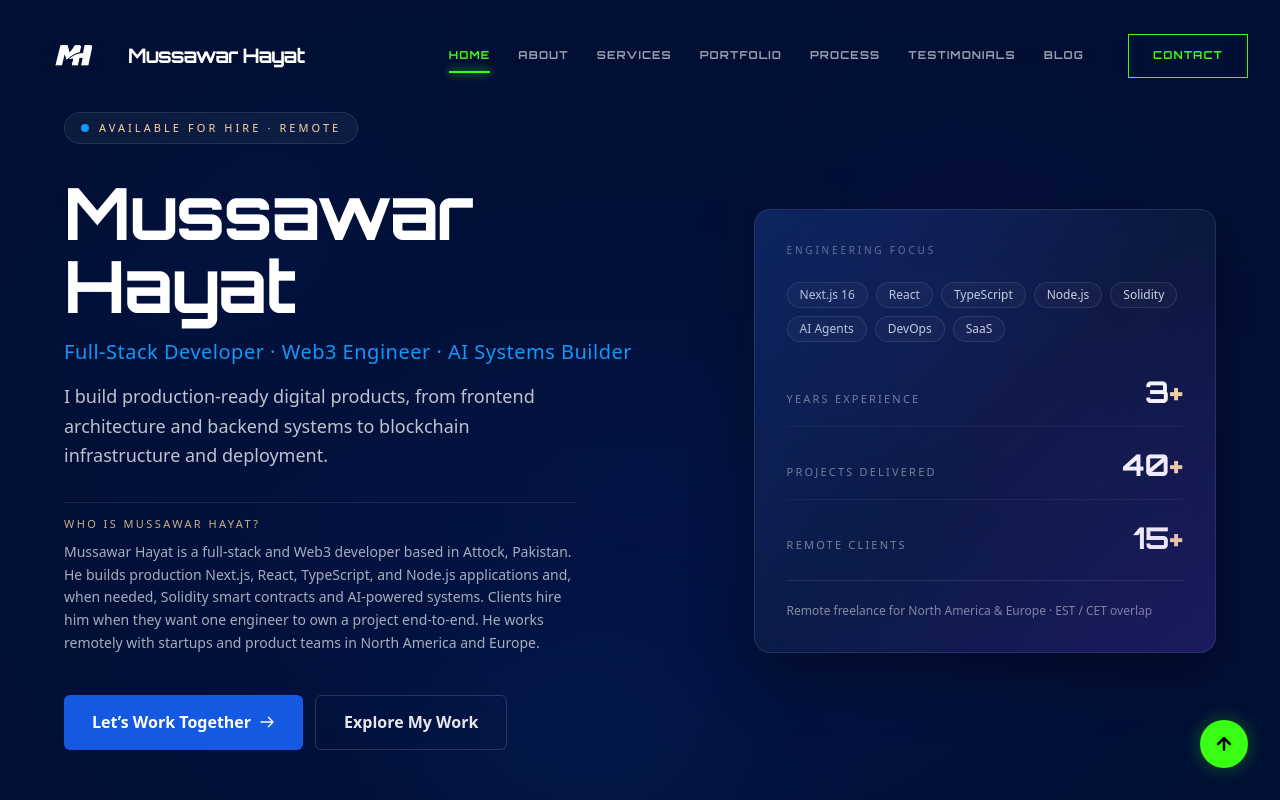
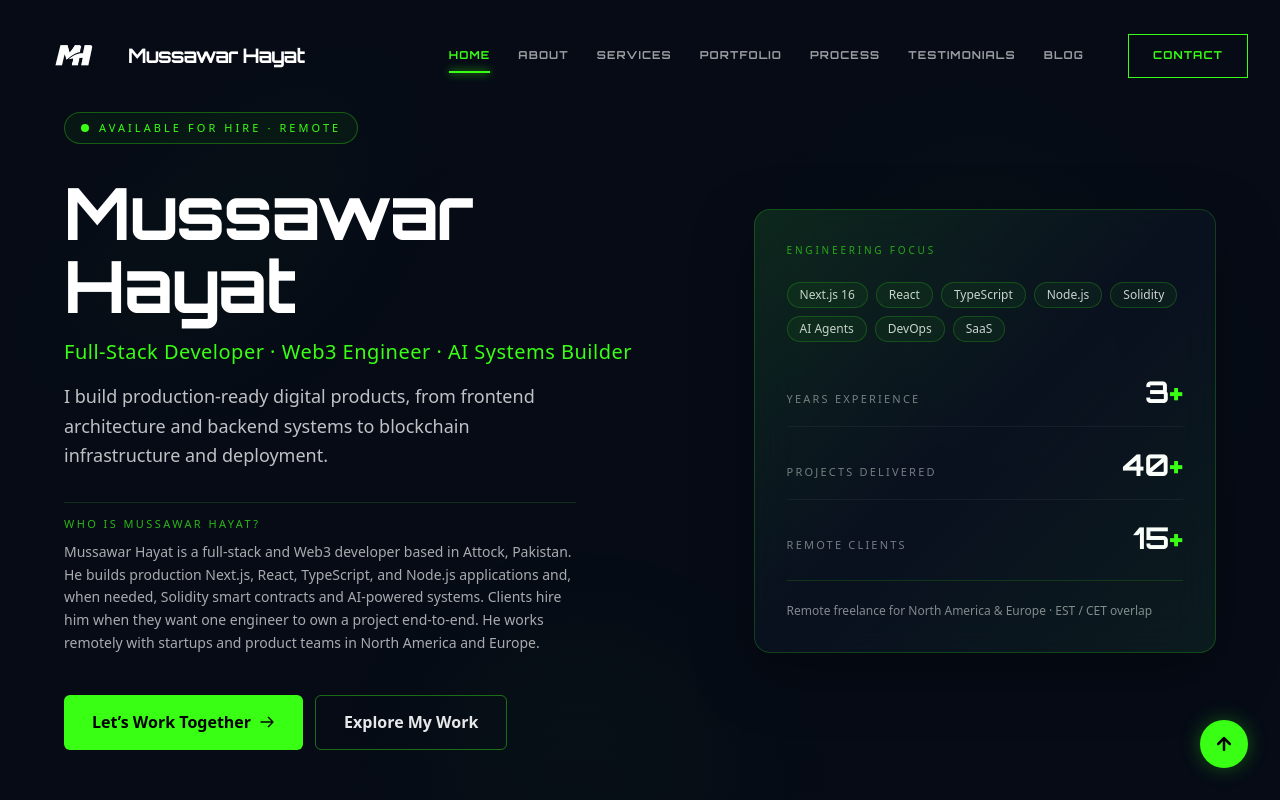
Before and after one commit to khanzada-web/portfilio, a Next.js app: page / in a window 1280 px wide. Shown: the top 800 px of the page. Built offline with nearby package versions, Linux system fonts and the light colour scheme.

Commit message:
Restore brand green accent in hero while keeping improved layout

```diff
--- a/app/components/sections/Hero.tsx
+++ b/app/components/sections/Hero.tsx
@@ -34,27 +34,26 @@ export function Hero() {
   return (
     <section
       id="home"
-      className="relative min-h-screen flex items-center pt-28 pb-20 overflow-hidden font-sans"
-      style={{ background: 'linear-gradient(180deg, #010F35 0%, #051751 100%)' }}
+      className="relative min-h-screen flex items-center pt-28 pb-20 overflow-hidden font-sans bg-[#060B16]"
     >
-      {/* Atmospheric background */}
+      {/* Atmospheric background — brand green */}
       <div className="absolute inset-0 pointer-events-none" aria-hidden="true">
-        <div className="absolute -top-40 -left-40 w-[500px] h-[500px] rounded-full bg-[#1659E1]/20 blur-3xl" />
-        <div className="absolute top-20 right-0 w-[420px] h-[420px] rounded-full bg-[#5D26DD]/15 blur-3xl" />
-        <div className="absolute bottom-0 left-1/3 w-[300px] h-[300px] rounded-full bg-[#1298F7]/10 blur-3xl" />
-        <div className="absolute inset-0 bg-[radial-gradient(ellipse_at_center,transparent_0%,#010F35_75%)]" />
+        <div className="absolute -top-40 -left-40 w-[500px] h-[500px] rounded-full bg-[#39FF14]/10 blur-3xl" />
+        <div className="absolute top-20 right-0 w-[420px] h-[420px] rounded-full bg-[#39FF14]/6 blur-3xl" />
+        <div className="absolute bottom-0 left-1/3 w-[300px] h-[300px] rounded-full bg-[#39FF14]/5 blur-3xl" />
+        <div className="absolute inset-0 bg-[radial-gradient(ellipse_at_center,transparent_0%,#060B16_75%)]" />
       </div>
 
       <div className="container mx-auto px-6 max-w-6xl relative z-10">
         <div className="grid lg:grid-cols-[1.15fr_0.85fr] gap-12 lg:gap-16 items-center">
           {/* Left content */}
           <motion.div {...fade} transition={{ duration: 0.6 }} className="space-y-8">
-            <div className="inline-flex items-center gap-2.5 px-4 py-1.5 rounded-full border border-white/10 bg-white/5 backdrop-blur-md">
+            <div className="inline-flex items-center gap-2.5 px-4 py-1.5 rounded-full border border-[#39FF14]/30 bg-[#39FF14]/5 backdrop-blur-md">
               <span className="relative flex h-2 w-2" aria-hidden="true">
-                <span className="animate-ping absolute inline-flex h-full w-full rounded-full bg-[#1298F7] opacity-75" />
-                <span className="relative inline-flex rounded-full h-2 w-2 bg-[#1298F7]" />
+                <span className="animate-ping absolute inline-flex h-full w-full rounded-full bg-[#39FF14] opacity-75" />
+                <span className="relative inline-flex rounded-full h-2 w-2 bg-[#39FF14]" />
               </span>
-              <span className="text-[11px] uppercase tracking-[0.28em] text-[#FCD8A2] font-medium">
+              <span className="text-[11px] uppercase tracking-[0.28em] text-[#39FF14] font-medium">
                 Available for hire · Remote
               </span>
             </div>
@@ -63,7 +62,7 @@ export function Hero() {
               <h1 className="text-4xl sm:text-5xl md:text-6xl lg:text-7xl font-bold tracking-tight text-white leading-[1.02] font-orbitron">
                 Mussawar Hayat
               </h1>
-              <p className="text-lg md:text-xl text-[#1298F7] font-medium tracking-wide">
+              <p className="text-lg md:text-xl text-[#39FF14] font-medium tracking-wide">
                 Full-Stack Developer · Web3 Engineer · AI Systems Builder
               </p>
               <p className="text-base md:text-lg text-white/75 max-w-lg leading-relaxed">
@@ -72,8 +71,8 @@ export function Hero() {
             </header>
 
             {/* Extractable GEO/AEO answer block */}
-            <div className="max-w-lg space-y-2 pt-3 border-t border-white/10">
-              <h2 className="text-[11px] uppercase tracking-[0.22em] text-[#FCD8A2]/80">
+            <div className="max-w-lg space-y-2 pt-3 border-t border-[#39FF14]/15">
+              <h2 className="text-[11px] uppercase tracking-[0.22em] text-[#39FF14]/70">
                 Who is Mussawar Hayat?
               </h2>
               <p className="text-sm text-white/65 leading-relaxed">
@@ -84,7 +83,7 @@ export function Hero() {
             <div className="flex flex-col sm:flex-row gap-3 pt-2">
               <Link
                 href="#contact"
-                className="inline-flex items-center justify-center gap-2 px-7 py-3.5 bg-[#1659E1] text-white font-semibold rounded-md transition-all hover:bg-[#1298F7] hover:shadow-[0_0_24px_rgba(18,152,247,0.35)]"
+                className="inline-flex items-center justify-center gap-2 px-7 py-3.5 bg-[#39FF14] text-black font-semibold rounded-md transition-all hover:bg-white hover:shadow-[0_0_24px_rgba(57,255,20,0.3)]"
               >
                 Let’s Work Together
                 <svg className="w-4 h-4" fill="none" stroke="currentColor" viewBox="0 0 24 24" aria-hidden="true">
@@ -93,7 +92,7 @@ export function Hero() {
               </Link>
               <Link
                 href="/portfolio"
-                className="inline-flex items-center justify-center px-7 py-3.5 border border-white/15 text-white/90 font-semibold rounded-md hover:border-[#1298F7]/60 hover:bg-white/5 transition-colors"
+                className="inline-flex items-center justify-center px-7 py-3.5 border border-[#39FF14]/40 text-white/90 font-semibold rounded-md hover:border-[#39FF14] hover:bg-[#39FF14]/10 transition-colors"
               >
                 Explore My Work
               </Link>
@@ -106,16 +105,16 @@ export function Hero() {
             transition={{ duration: 0.6, delay: 0.15 }}
             className="relative"
           >
-            <div className="relative bg-white/[0.04] border border-white/10 backdrop-blur-xl rounded-2xl p-6 md:p-8 shadow-[0_20px_60px_rgba(0,0,0,0.35)]">
-              <div className="absolute -inset-px rounded-2xl bg-gradient-to-br from-[#1659E1]/20 via-transparent to-[#5D26DD]/20 pointer-events-none" />
+            <div className="relative bg-[#0A1221]/80 border border-[#39FF14]/20 backdrop-blur-xl rounded-2xl p-6 md:p-8 shadow-[0_20px_60px_rgba(0,0,0,0.35)]">
+              <div className="absolute -inset-px rounded-2xl bg-gradient-to-br from-[#39FF14]/10 via-transparent to-[#39FF14]/5 pointer-events-none" />
 
-              <p className="text-[10px] uppercase tracking-[0.28em] text-white/40 mb-6">Engineering focus</p>
+              <p className="text-[10px] uppercase tracking-[0.28em] text-[#39FF14]/60 mb-6">Engineering focus</p>
 
               <div className="flex flex-wrap gap-2 mb-8">
                 {TECH.map((t) => (
                   <span
                     key={t}
-                    className="px-3 py-1 text-xs text-white/80 border border-white/10 rounded-full bg-white/[0.03]"
+                    className="px-3 py-1 text-xs text-white/80 border border-[#39FF14]/20 rounded-full bg-[#39FF14]/5"
                   >
                     {t}
                   </span>
@@ -128,13 +127,13 @@ export function Hero() {
                     <span className="text-[11px] uppercase tracking-[0.2em] text-white/45">{stat.label}</span>
                     <span className="text-2xl md:text-3xl font-bold tabular-nums text-white font-orbitron">
                       <AnimatedCounter from={0} to={stat.value} duration={1.5} />
-                      <span className="text-[#FCD8A2]">{stat.suffix}</span>
+                      <span className="text-[#39FF14]">{stat.suffix}</span>
                     </span>
                   </div>
                 ))}
               </div>
 
-              <div className="mt-6 pt-5 border-t border-white/10 text-[12px] text-white/50 leading-relaxed">
+              <div className="mt-6 pt-5 border-t border-[#39FF14]/15 text-[12px] text-white/50 leading-relaxed">
                 Remote freelance for North America &amp; Europe · EST / CET overlap
               </div>
             </div>
@@ -145,13 +144,13 @@ export function Hero() {
         <div className="mt-16 flex justify-center">
           <a
             href="#about"
-            className="flex flex-col items-center gap-2 text-white/40 hover:text-white/70 transition-colors text-[10px] uppercase tracking-[0.3em]"
+            className="flex flex-col items-center gap-2 text-[#39FF14]/50 hover:text-[#39FF14] transition-colors text-[10px] uppercase tracking-[0.3em]"
           >
             <span>Scroll</span>
             <motion.span
               animate={reduce ? {} : { y: [0, 6, 0] }}
               transition={{ duration: 1.8, repeat: Infinity }}
-              className="w-px h-8 bg-gradient-to-b from-white/40 to-transparent"
+              className="w-px h-8 bg-gradient-to-b from-[#39FF14]/40 to-transparent"
             />
           </a>
         </div>
```
